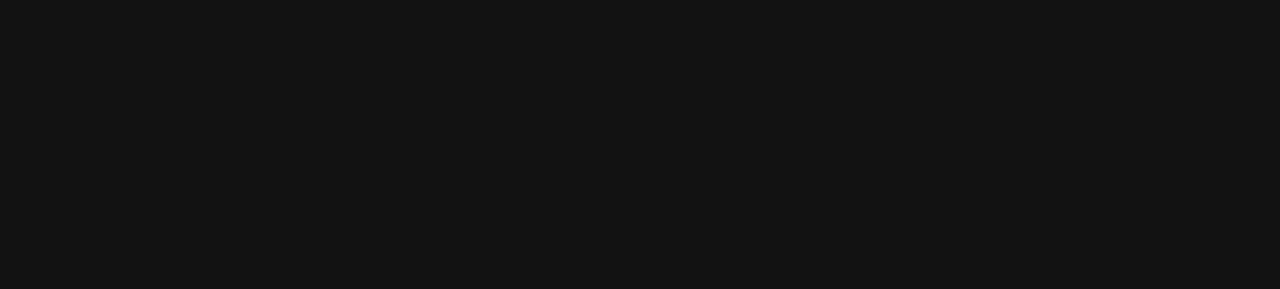
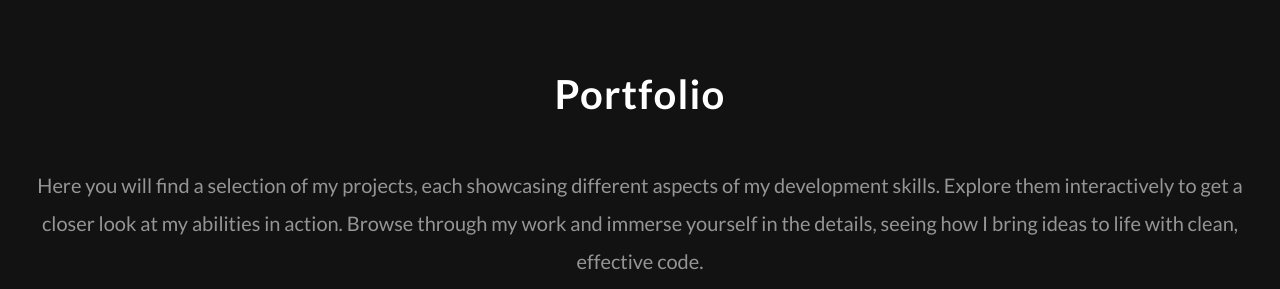
Before and after one commit to Chneemann/portfolio-v2, an Angular app: page / in a window 1280 px wide. Shown: the part 7223-7512 px from the top of the page. Before the commit the page ends 7193 px from the top, so only its background shows below. Built offline with nearby package versions, Linux system fonts and the light colour scheme.

Commit message:
feat: create and integrate PortfolioComponent

```diff
--- a/src/app/components/main/main.component.html
+++ b/src/app/components/main/main.component.html
@@ -1,3 +1,4 @@
 <app-landing-page></app-landing-page>
 <app-about-me></app-about-me>
 <app-skills></app-skills>
+<app-portfolio></app-portfolio>
--- /dev/null
+++ b/src/app/components/main/portfolio/portfolio.component.html
@@ -0,0 +1,12 @@
+<section id="portfolio">
+  <div class="headline">Portfolio</div>
+  <div class="description">
+    <p>
+      Here you will find a selection of my projects, each showcasing different
+      aspects of my development skills. Explore them interactively to get a
+      closer look at my abilities in action. Browse through my work and immerse
+      yourself in the details, seeing how I bring ideas to life with clean,
+      effective code.
+    </p>
+  </div>
+</section>
--- /dev/null
+++ b/src/app/components/main/portfolio/portfolio.component.scss
@@ -0,0 +1,25 @@
+@import "../../../../assets/styles/colors.scss";
+
+section {
+  margin-top: 100px;
+}
+
+.headline {
+  font-size: 40px;
+  font-weight: 700;
+  line-height: 48px;
+  letter-spacing: 0.03em;
+  text-align: center;
+  color: var(--color-white);
+  margin-bottom: 48px;
+}
+
+.description {
+  text-align: center;
+  padding-bottom: 12px;
+  p {
+    font-size: 20px;
+    font-weight: 500;
+    line-height: 38px;
+  }
+}
```
Also changed, not shown: src/app/components/main/main.component.ts (+7 -1 lines), src/app/components/main/portfolio/portfolio.component.ts (added, +12 -0 lines), 1 other file (tests, documents, lock files or other folders).
